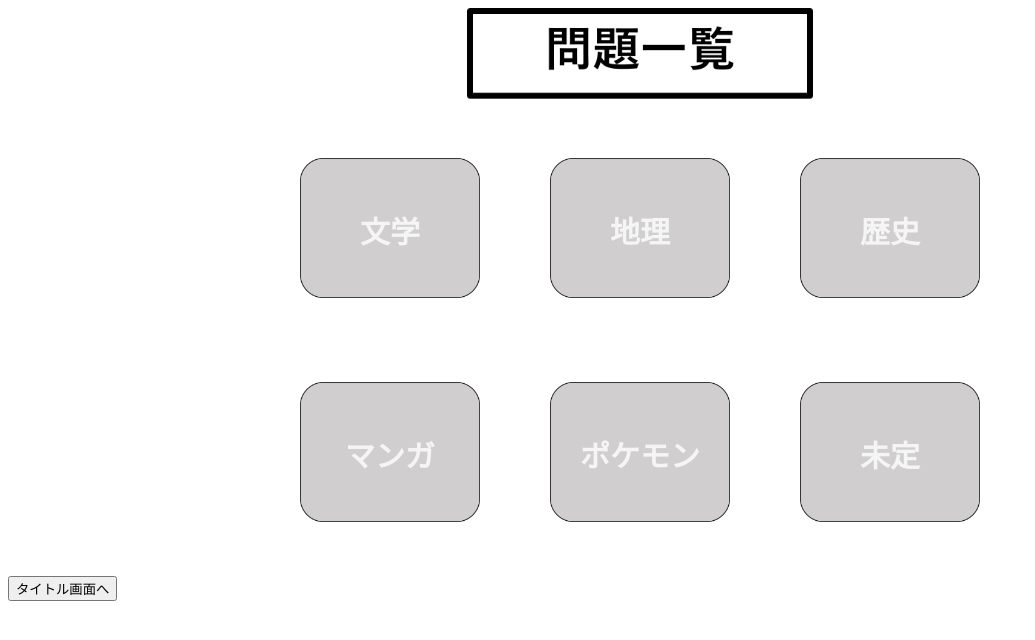
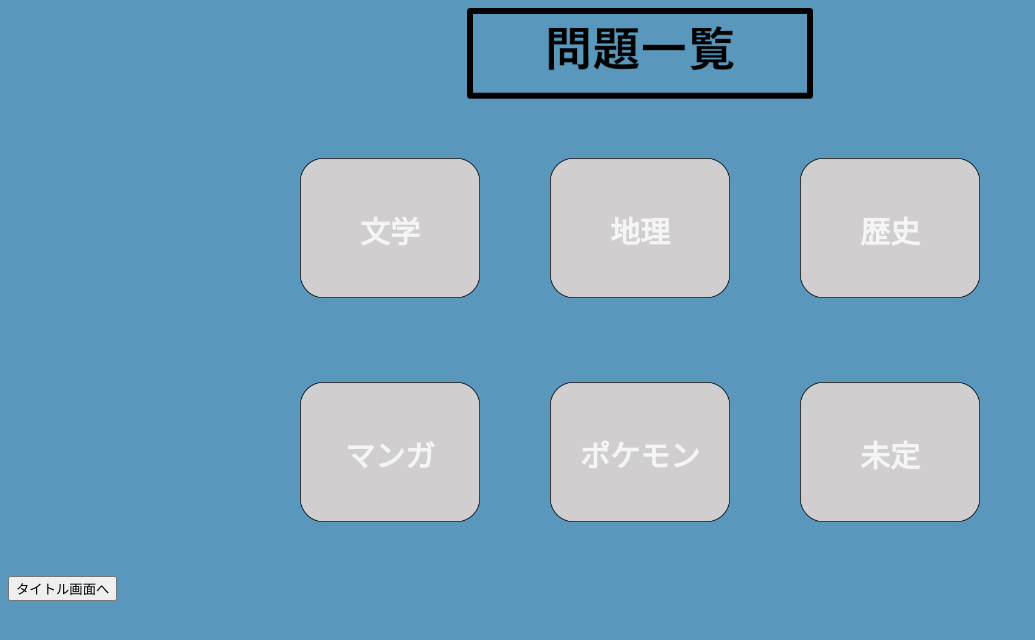
Before and after one commit to ei1906/HyperBomber, a plain HTML site: page game.html in a window 1280 px wide. Shown: the whole page, without its empty margins (0-1035 px from the left). Drawn offline with Linux system fonts and the light colour scheme.

Commit message:
背景色を指定＆「ここはタイトル画面」を削除

```diff
--- a/css/game.css
+++ b/css/game.css
@@ -1,4 +1,9 @@
 @charset "utf-8";
+
+/* 背景色 */
+body {
+    background-color: 	#5997BC;
+}
 
 /* セレクトロゴ（「問題一覧」）関連 */
 #SelectLogo {
--- a/css/title.css
+++ b/css/title.css
@@ -1,4 +1,8 @@
 @charset "utf-8";
+
+body {
+    background-color: 	#5997BC;
+}
 
 #TitleLogo {
     width: 450px;
```
Also changed, not shown: title.html (+0 -1 lines).
